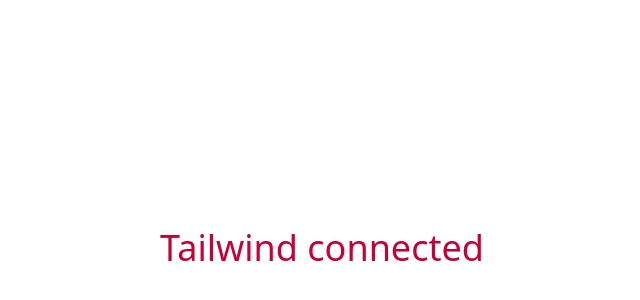
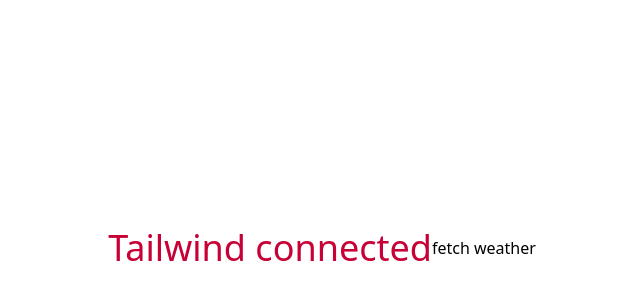
Before and after one commit to bogdanchik88/weather_app_react, a React (Vite) app: page / in a window 1280 px wide. Shown: the part 152-452 px from the top of the page, without its empty margins (318-958 px from the left). Built offline with nearby package versions, Linux system fonts and the light colour scheme.

Commit message:
Making first component and API call

```diff
--- a/src/App.jsx
+++ b/src/App.jsx
@@ -1,15 +1,10 @@
-import { useState } from 'react'
 import './index.css'
+import MainComponent from './components/MainComponent'
 
 function App() {
-  const [count, setCount] = useState(0)
 
   return (
-    <>
-      <div className='flex justify-center items-center h-[100vh]'>
-        <h1 className='text-2xl text-rose-700 hover:text-violet-700 hover:scale-[120%] md:text-4xl'>Tailwind connected</h1>
-      </div>
-    </>
+    <MainComponent/>
   )
 }
 
--- /dev/null
+++ b/src/components/MainComponent.jsx
@@ -0,0 +1,22 @@
+import axios from 'axios'
+
+const MainComponent = () => {
+
+    const handleData = async () => {
+        try {
+            const res = await axios.get(`https://geocoding-api.open-meteo.com/v1/search?name=${'Санкт-Петербург'}&count=1&language=ru`)
+            console.log(res)
+        } catch (error) {
+            console.log({ 'error' : error })
+        }
+    }
+
+  return (
+    <div className='flex justify-center items-center h-[100vh]'>
+      <h1 className='text-2xl text-rose-700 hover:text-violet-700 hover:scale-[120%] md:text-4xl'>Tailwind connected</h1>
+      <button onClick={() => handleData()}>fetch weather</button>
+    </div>
+  )
+}
+
+export default MainComponent
```
